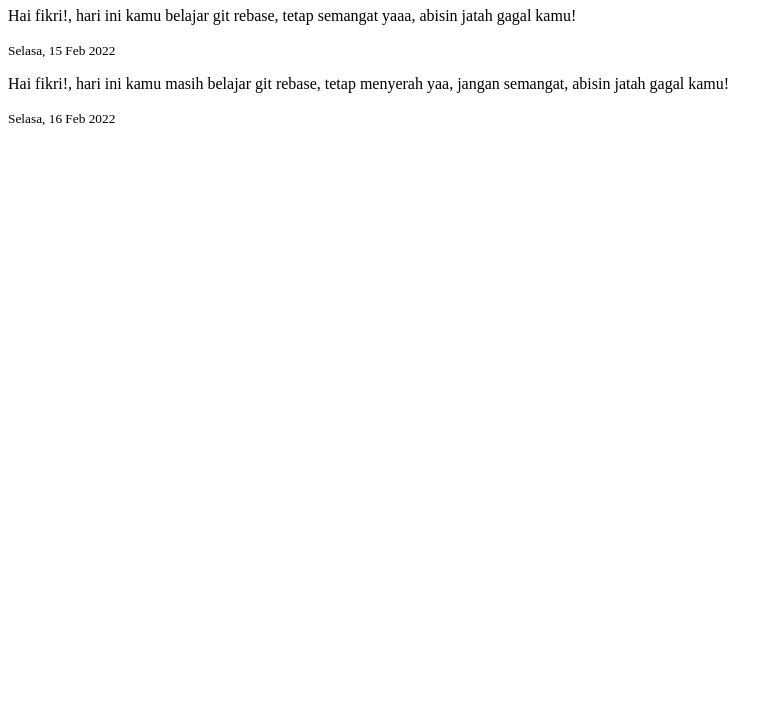
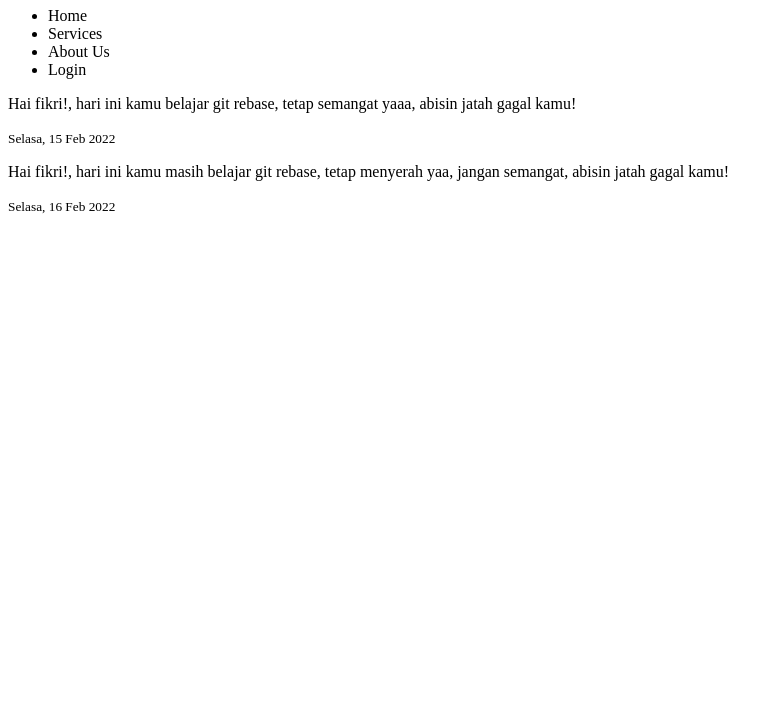
Before and after one commit to dev1623/rebase, a plain HTML site: page admin.html in a window 1280 px wide. Shown: the part 73-800 px from the top of the page, without its empty margins (0-783 px from the left). Drawn offline with Linux system fonts and the light colour scheme.

Commit message:
menambahkan navbar di index.html

```diff
--- a/admin.html
+++ b/admin.html
@@ -10,6 +10,14 @@
 
 <body>
     <h1>Admin Panel</h1>
+    <nav>
+        <ul>
+            <li>Home</li>
+            <li>Services</li>
+            <li>About Us</li>
+            <li>Login</li>
+        </ul>
+    </nav>
     <p>Hai fikri!, hari ini kamu belajar git rebase, tetap semangat yaaa, abisin jatah gagal kamu!</p>
     <small>Selasa, 15 Feb 2022</small>
 
```
